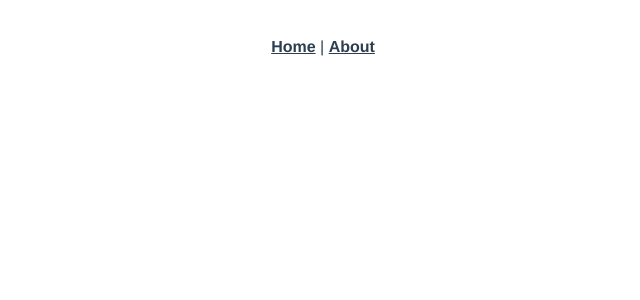
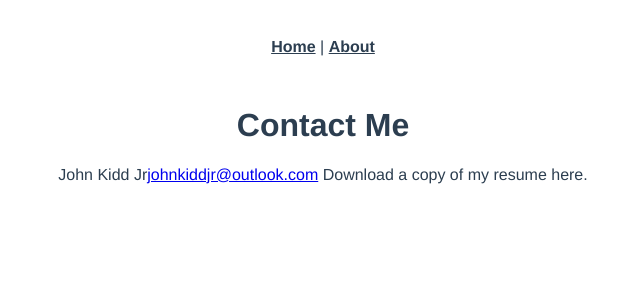
Before and after one commit to johnkiddjr/johnkiddjr.com, a Vue app in the folder ui/: page /contact in a window 1280 px wide. Before the commit this address had no page. Shown: the top 300 px of the page, without its empty margins (317-957 px from the left). Built offline with nearby package versions, Linux system fonts and the light colour scheme.

Commit message:
created contact view, added link to router

```diff
--- a/ui/src/router/index.ts
+++ b/ui/src/router/index.ts
@@ -15,6 +15,11 @@ const routes: Array<RouteRecordRaw> = [
     // which is lazy-loaded when the route is visited.
     component: () => import(/* webpackChunkName: "about" */ '../views/AboutView.vue'),
   },
+  {
+    path: '/contact',
+    name: 'contact',
+    component: () => import('../views/ContactView.vue'),
+  },
 ];
 
 const router = createRouter({
--- /dev/null
+++ b/ui/src/views/ContactView.vue
@@ -0,0 +1,35 @@
+<template>
+  <div class="contact">
+    <h1>Contact Me</h1>
+    <span class="name">John Kidd Jr</span>
+    <a href="mailto:johnkiddjr@outlook.com">johnkiddjr@outlook.com</a>
+    Download a copy of my resume here.
+    <div style="width: 250px; margin: auto;">
+      <div
+        class="badge-base LI-profile-badge"
+        data-locale="en_US"
+        data-size="medium"
+        data-theme="dark"
+        data-type="VERTICAL"
+        data-vanity="johnkiddjr"
+        data-version="v1">
+      </div>
+    </div>
+  </div>
+</template>
+
+<script lang="ts">
+import { defineComponent } from 'vue';
+
+const linkedInScript = document.createElement('script');
+linkedInScript.setAttribute('src', 'https://platform.linkedin.com/badges/js/profile.js');
+linkedInScript.setAttribute('type', 'text/javascript');
+linkedInScript.async = true;
+linkedInScript.defer = true;
+
+document.head.appendChild(linkedInScript);
+
+export default defineComponent({
+  name: 'ContactView',
+});
+</script>
```
